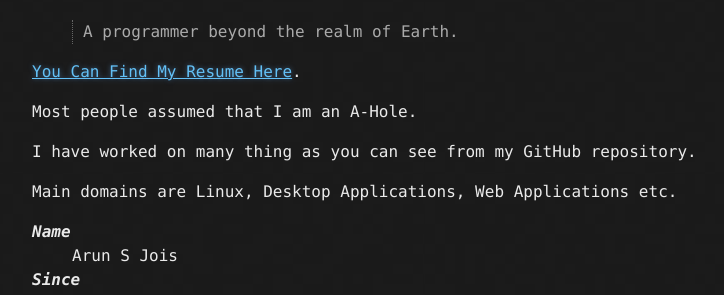
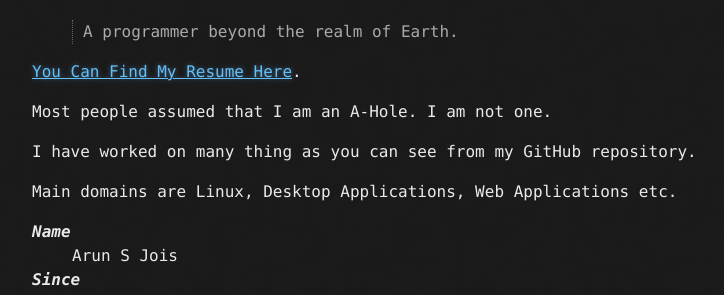
Before and after one commit to arunjois/arunjois.github.io, a Jekyll site: the page built from index.md, in a window 1280 px wide. Shown: the part 359-654 px from the top of the page, without its empty margins (108-832 px from the left). Built offline with Jekyll 4.4.1, drawn with Linux system fonts in a browser that asks for light colours.

```diff
--- a/index.md
+++ b/index.md
@@ -2,14 +2,14 @@
 layout: default
 ---
 
-![Me](https://raw.githubusercontent.com/arunjois/arunjois.github.io/master/assets/images/me.jpg)
+![Me](https://raw.githubusercontent.com/arunjois/arunjois.github.io/master/assets/images/me.jpg =250x250 )
 
 **I am Arun S Jois**
 >A programmer beyond the realm of Earth.
 
 [You Can Find My Resume Here](./resume.pdf).
 
-Most people assumed that I am an A-Hole.
+Most people assumed that I am an A-Hole. I am not one.
 
 I have worked on many thing as you can see from my GitHub repository.
 
```
